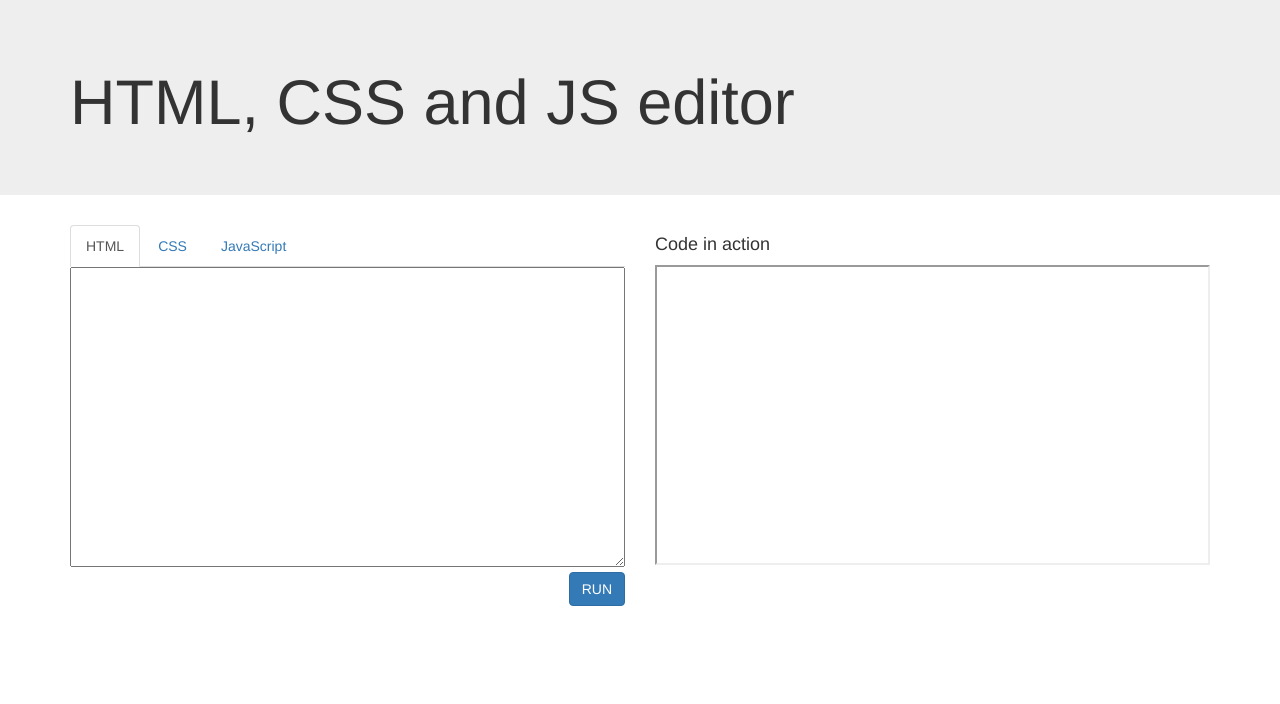
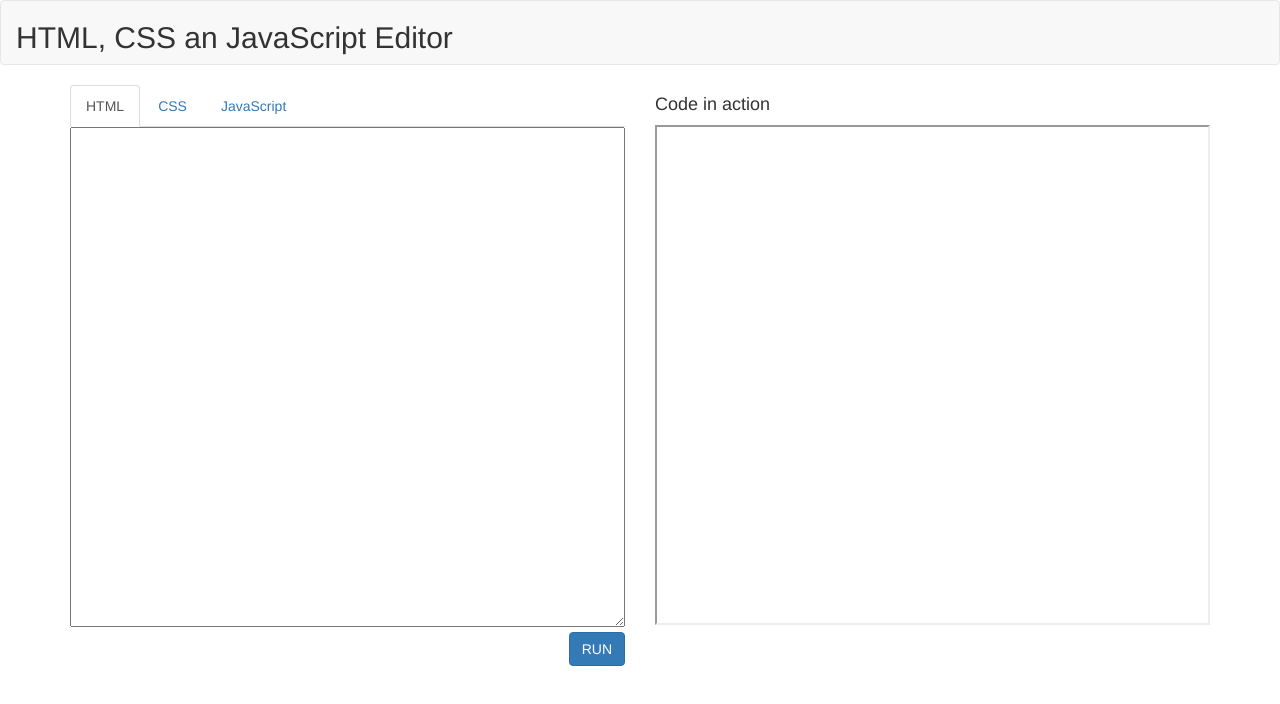
Before and after one commit to lurailabs/OnlineFrontendEditor, a plain HTML site: page index.html in a window 1280 px wide. Drawn offline with nearby package versions, Linux system fonts and the light colour scheme.

Commit message:
Smaller header (navbar instead of jumbotron)

```diff
--- a/css/editor.css
+++ b/css/editor.css
@@ -1,14 +1,14 @@
-textarea {
+textarea, .textarea {
     font-family:            monospace;
     outline:                none;
     width:                  100%;
-    height:                 300px;
+    height:                 500px;
     padding:                20px;
 }
 
 
 #display {
     width:                  100%;
-    height:                 300px;
+    height:                 500px;
     padding:                20px;
 }
--- a/index.html
+++ b/index.html
@@ -20,11 +20,14 @@
 
 <body>
 
-<div class="jumbotron">
-    <div class="container">
-        <h1>HTML, CSS and JS editor</h1>
-    </div>
-</div>
+<nav class="navbar navbar-default">
+    <div class="container-fluid">
+        <!-- Brand and toggle get grouped for better mobile display -->
+        <div class="navbar-header">
+            <h2>HTML, CSS an JavaScript Editor</h2>
+        </div>
+    </div><!-- /.container-fluid -->
+</nav>
 
 <div class="container">
     <div class="row">
@@ -60,6 +63,10 @@
                     <textarea id="jsCode"></textarea>
                 </div> <!-- javascript tab -->
 
+                <div id="libraries" role="tabpanel" class="tab-pane">
+                    <p class="textarea">Add libraries:</p>
+                </div> <!-- javascript tab -->
+
             </div> <!-- tab-content -->
             <button id="run" class="btn btn-primary pull-right">RUN</button>
 
```
